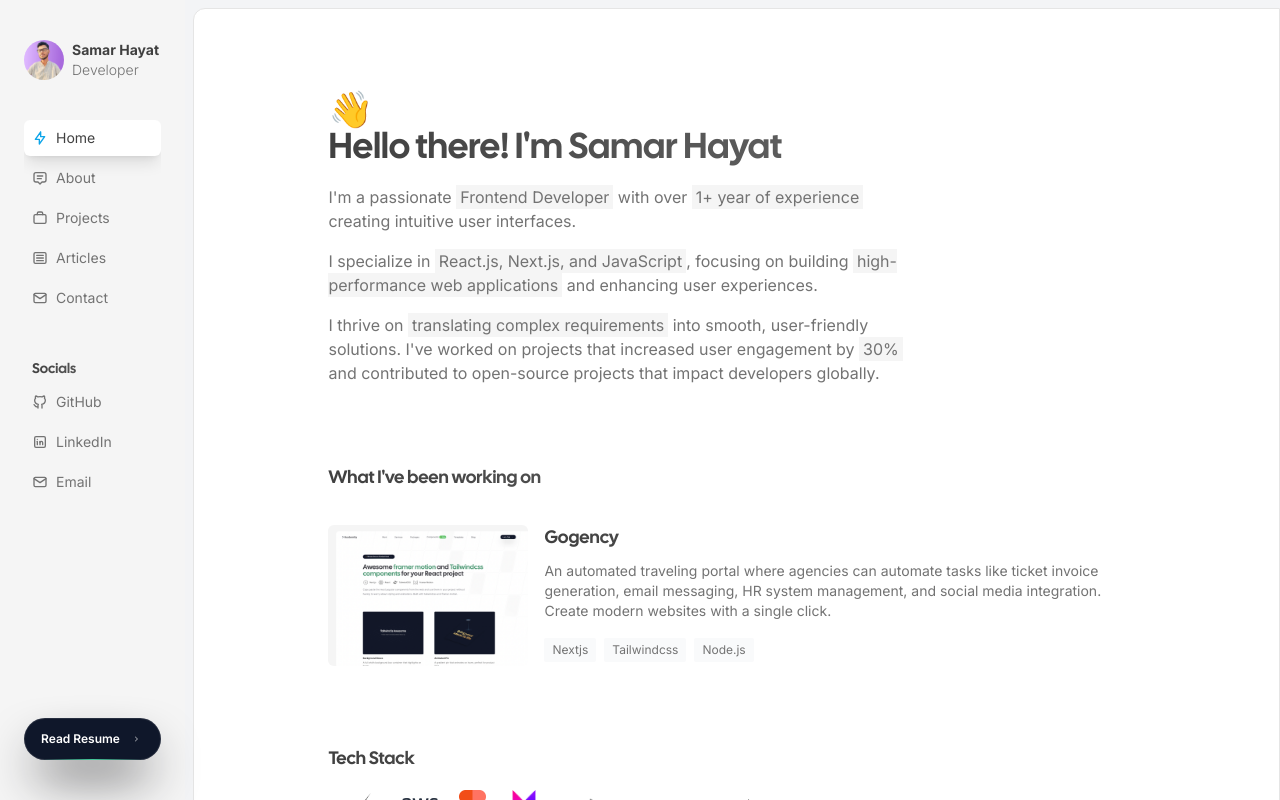
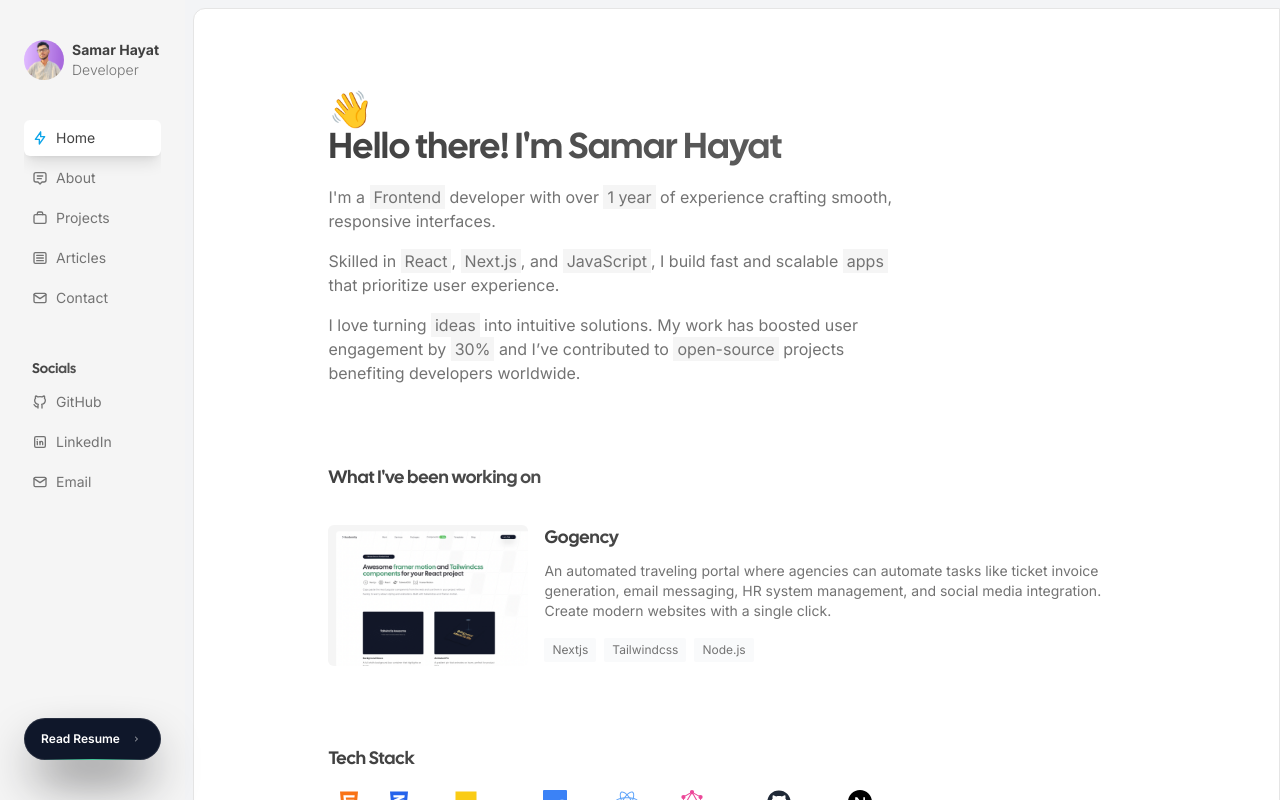
Before and after one commit to SamarHayatDev/SamarCurrnetPortfolio, a Next.js app: page / in a window 1280 px wide. Built offline with nearby package versions, Linux system fonts and the light colour scheme.

Commit message:
update readme.md and metadata

```diff
--- a/src/app/page.tsx
+++ b/src/app/page.tsx
@@ -13,21 +13,20 @@ export default function Home() {
         Hello there! I&apos;m Samar Hayat
       </Heading>
       <Paragraph className="max-w-xl mt-4">
-        I&apos;m a passionate <Highlight>Frontend Developer</Highlight> with
-        over <Highlight>1+ year of experience</Highlight> creating intuitive
-        user interfaces.
+        I&apos;m a <Highlight>Frontend</Highlight> developer with over{" "}
+        <Highlight>1 year</Highlight> of experience crafting smooth, responsive
+        interfaces.
       </Paragraph>
       <Paragraph className="max-w-xl mt-4">
-        I specialize in <Highlight>React.js, Next.js, and JavaScript</Highlight>
-        , focusing on building{" "}
-        <Highlight>high-performance web applications</Highlight> and enhancing
-        user experiences.
+        Skilled in <Highlight>React</Highlight>, <Highlight>Next.js</Highlight>,
+        and <Highlight>JavaScript</Highlight>, I build fast and scalable{" "}
+        <Highlight>apps</Highlight> that prioritize user experience.
       </Paragraph>
       <Paragraph className="max-w-xl mt-4">
-        I thrive on <Highlight>translating complex requirements</Highlight> into
-        smooth, user-friendly solutions. I&apos;ve worked on projects that
-        increased user engagement by <Highlight>30%</Highlight> and contributed
-        to open-source projects that impact developers globally.
+        I love turning <Highlight>ideas</Highlight> into intuitive solutions. My
+        work has boosted user engagement by <Highlight>30%</Highlight> and I’ve
+        contributed to <Highlight>open-source</Highlight> projects benefiting
+        developers worldwide.
       </Paragraph>
       <Heading
         as="h2"
--- a/src/components/About.tsx
+++ b/src/components/About.tsx
@@ -43,7 +43,7 @@ export default function About() {
   return (
     <div>
       {/* Using ImageGrid Component */}
-      <ImageGrid images={images} />
+      {/* <ImageGrid images={images} /> */}
 
       <div className="max-w-4xl">
         <Paragraph className="mt-4">
--- a/src/components/TechStack.tsx
+++ b/src/components/TechStack.tsx
@@ -1,53 +1,122 @@
-import Image from "next/image";
+// import Image from "next/image";
+// import React from "react";
+// import { Heading } from "./Heading";
+// import { twMerge } from "tailwind-merge";
+
+// export const TechStack = () => {
+//   const stack = [
+//     {
+//       title: "Next.js",
+//       src: "/images/logos/next.png",
+
+//       className: "h-10 w-14",
+//     },
+//     {
+//       title: "AWS",
+//       src: "/images/logos/aws.webp",
+
+//       className: "h-10 w-10",
+//     },
+//     {
+//       title: "Figma",
+//       src: "/images/logos/figma.png",
+
+//       className: "h-10 w-8",
+//     },
+//     {
+//       title: "Framer Motion",
+//       src: "/images/logos/framer.webp",
+
+//       className: "h-10 w-10",
+//     },
+//     {
+//       title: "Node",
+//       src: "/images/logos/node.png",
+
+//       className: "h-10 w-12",
+//     },
+//     {
+//       title: "Tailwind",
+//       src: "/images/logos/tailwind.png",
+
+//       className: "h-10 w-24",
+//     },
+//     {
+//       title: "Vercel",
+//       src: "/images/logos/vercel.png",
+
+//       className: "h-10 w-24",
+//     },
+//   ];
+//   return (
+//     <div>
+//       <Heading
+//         as="h2"
+//         className="font-black text-lg md:text-lg lg:text-lg mt-20 mb-4"
+//       >
+//         Tech Stack
+//       </Heading>
+//       <div className="flex flex-wrap">
+//         {stack.map((item) => (
+//           <Image
+//             src={item.src}
+//             key={item.src}
+//             width={`200`}
+//             height={`200`}
+//             alt={item.title}
+//             className={twMerge("object-contain mr-4 mb-4", item.className)}
+//           />
+//         ))}
+//       </div>
+//     </div>
+//   );
+// };
+
 import React from "react";
 import { Heading } from "./Heading";
 import { twMerge } from "tailwind-merge";
+import { FaHtml5, FaCss3Alt, FaJs, FaReact, FaGithub } from "react-icons/fa";
+import { SiTypescript, SiGraphql, SiNextdotjs } from "react-icons/si"; // Importing specific icons
 
 export const TechStack = () => {
+  // Common class for all icons
+  const iconClass = "text-2xl";
+
   const stack = [
     {
-      title: "Next.js",
-      src: "/images/logos/next.png",
-
-      className: "h-10 w-14",
+      title: "HTML",
+      icon: <FaHtml5 className={twMerge(iconClass, "text-orange-500")} />, // HTML icon
     },
     {
-      title: "AWS",
-      src: "/images/logos/aws.webp",
-
-      className: "h-10 w-10",
+      title: "CSS",
+      icon: <FaCss3Alt className={twMerge(iconClass, "text-blue-600")} />, // CSS icon
     },
     {
-      title: "Figma",
-      src: "/images/logos/figma.png",
-
-      className: "h-10 w-8",
+      title: "JavaScript",
+      icon: <FaJs className={twMerge(iconClass, "text-yellow-400")} />, // JavaScript icon
     },
     {
-      title: "Framer Motion",
-      src: "/images/logos/framer.webp",
-
-      className: "h-10 w-10",
+      title: "TypeScript",
+      icon: <SiTypescript className={twMerge(iconClass, "text-blue-500")} />, // TypeScript icon
     },
     {
-      title: "Node",
-      src: "/images/logos/node.png",
-
-      className: "h-10 w-12",
+      title: "React",
+      icon: <FaReact className={twMerge(iconClass, "text-blue-400")} />, // React icon
     },
     {
-      title: "Tailwind",
-      src: "/images/logos/tailwind.png",
-
-      className: "h-10 w-24",
+      title: "GraphQL",
+      icon: <SiGraphql className={twMerge(iconClass, "text-pink-500")} />, // GraphQL icon
     },
     {
-      title: "Vercel",
-      src: "/images/logos/vercel.png",
-
-      className: "h-10 w-24",
+      title: "Git & GitHub",
+      icon: <FaGithub className={twMerge(iconClass, "text-gray-800")} />, // GitHub icon
+    },
+    {
+      title: "Next.js",
+      icon: <SiNextdotjs className={twMerge(iconClass, "text-black")} />, // Next.js icon
     },
   ];
+
   return (
     <div>
       <Heading
@@ -58,14 +127,13 @@ export const TechStack = () => {
       </Heading>
       <div className="flex flex-wrap">
         {stack.map((item) => (
-          <Image
-            src={item.src}
-            key={item.src}
-            width={`200`}
-            height={`200`}
-            alt={item.title}
-            className={twMerge("object-contain mr-4 mb-4", item.className)}
-          />
+          <div
+            key={item.title}
+            className="flex flex-col items-center justify-center mr-4 mb-4 text-center"
+          >
+            {item.icon}
+            <p className="mt-2 text-sm font-semibold">{item.title}</p>
+          </div>
         ))}
       </div>
     </div>
```
